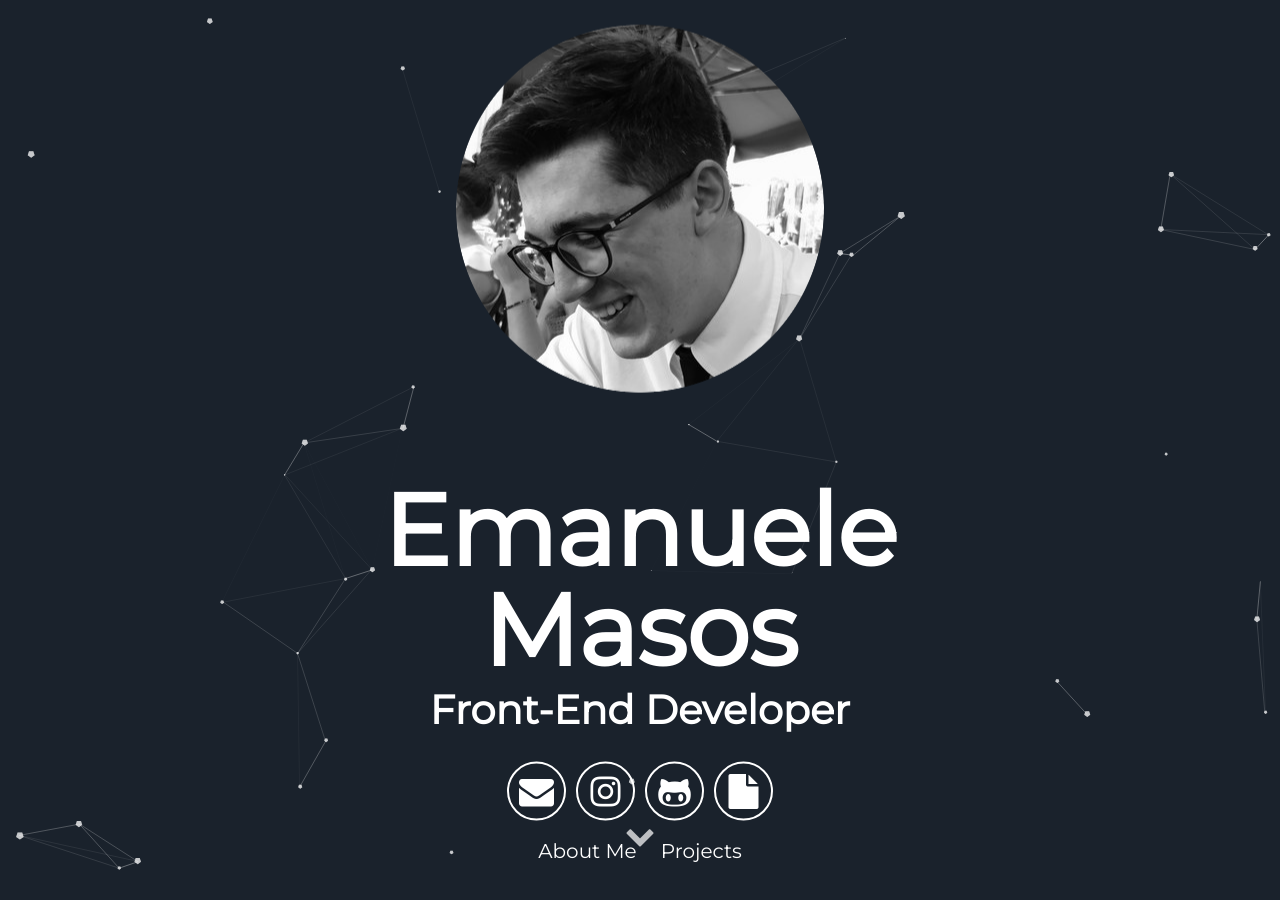
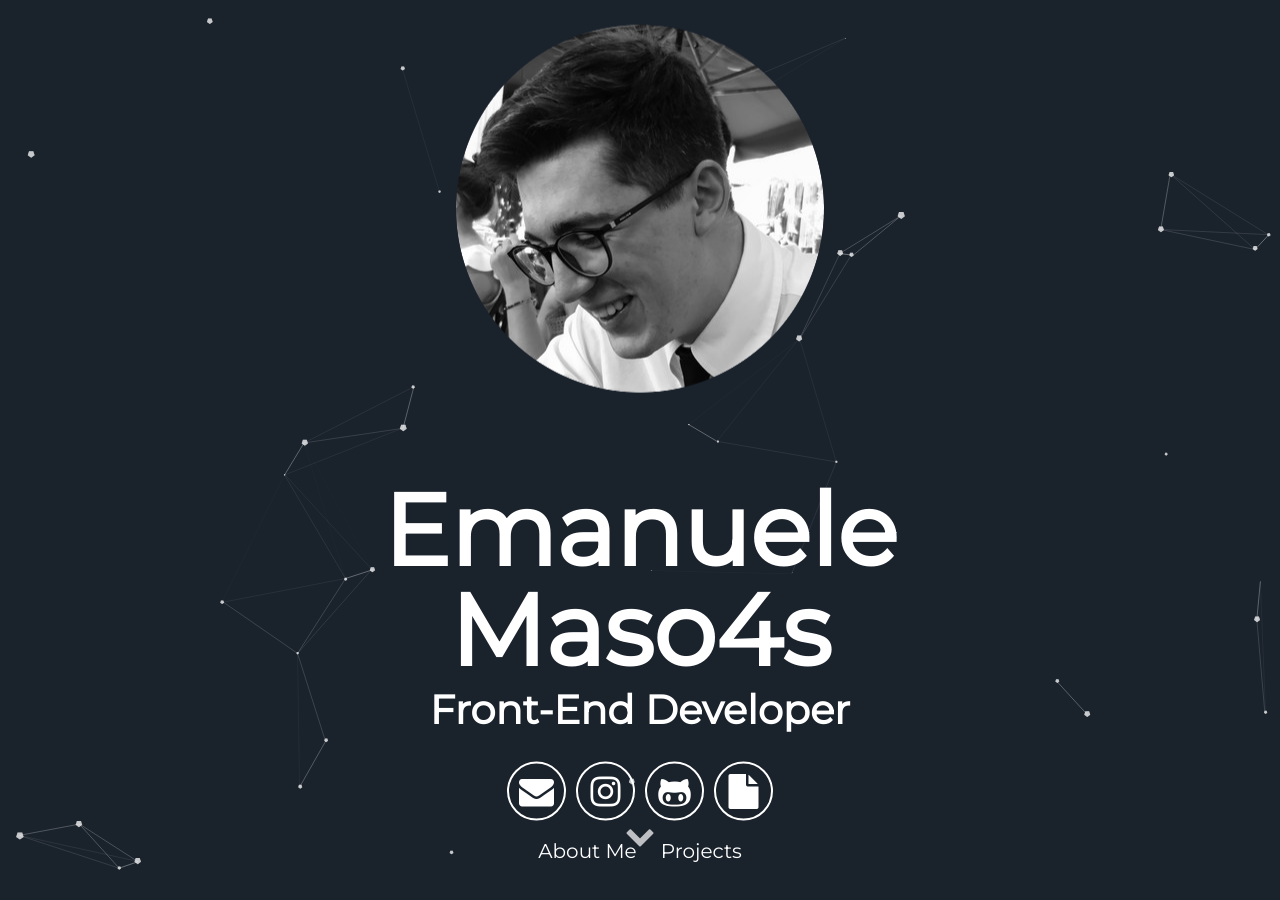
Before and after one commit to ClarkStoro/clarkstoro.github.io, a Jekyll site: the page built from index.html, in a window 1280 px wide and 900 px high. Built offline with Jekyll 4.4.1, drawn with Linux system fonts in a browser that asks for light colours.

Commit message:
Update header.html

```diff
--- a/_includes/header.html
+++ b/_includes/header.html
@@ -6,7 +6,7 @@
       </div>
     </div>
       <h1>
-        <span class="site-title">{{site.username}}s</span>
+        <span class="site-title">{{site.username}}4s</span>
         <span class="site-description">{{site.user_title}}</span>
       </h1>
       <div class="header-icons">
```
